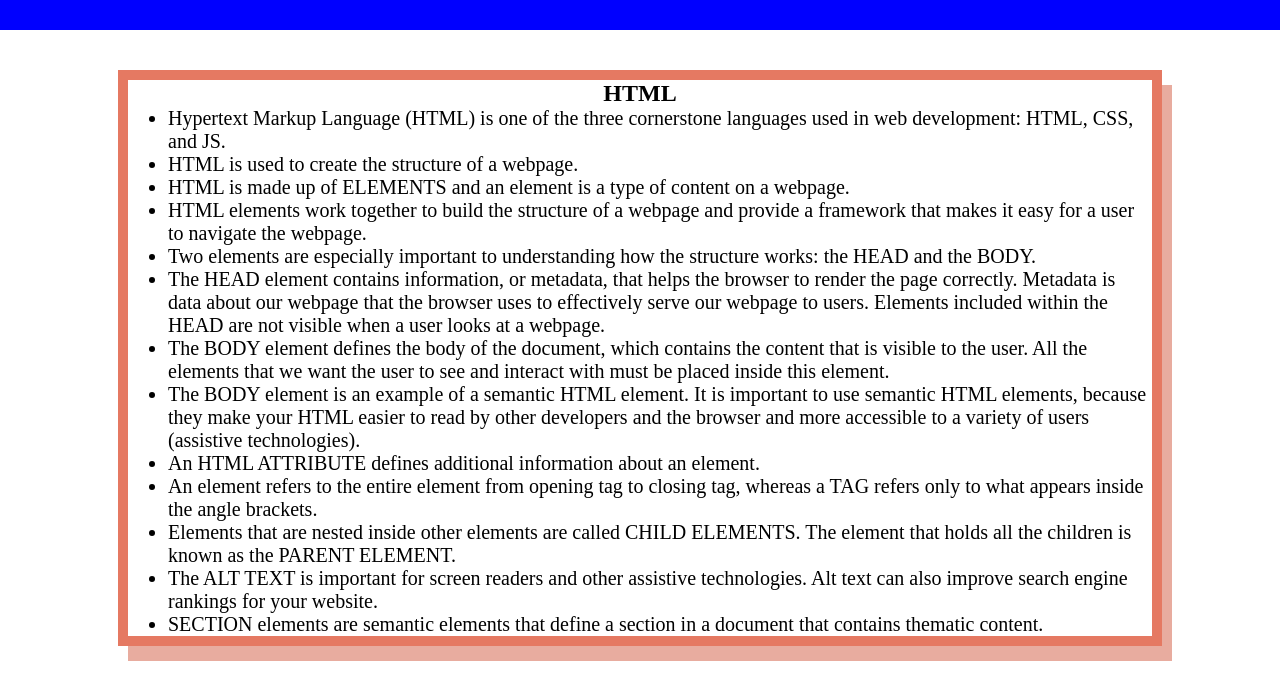
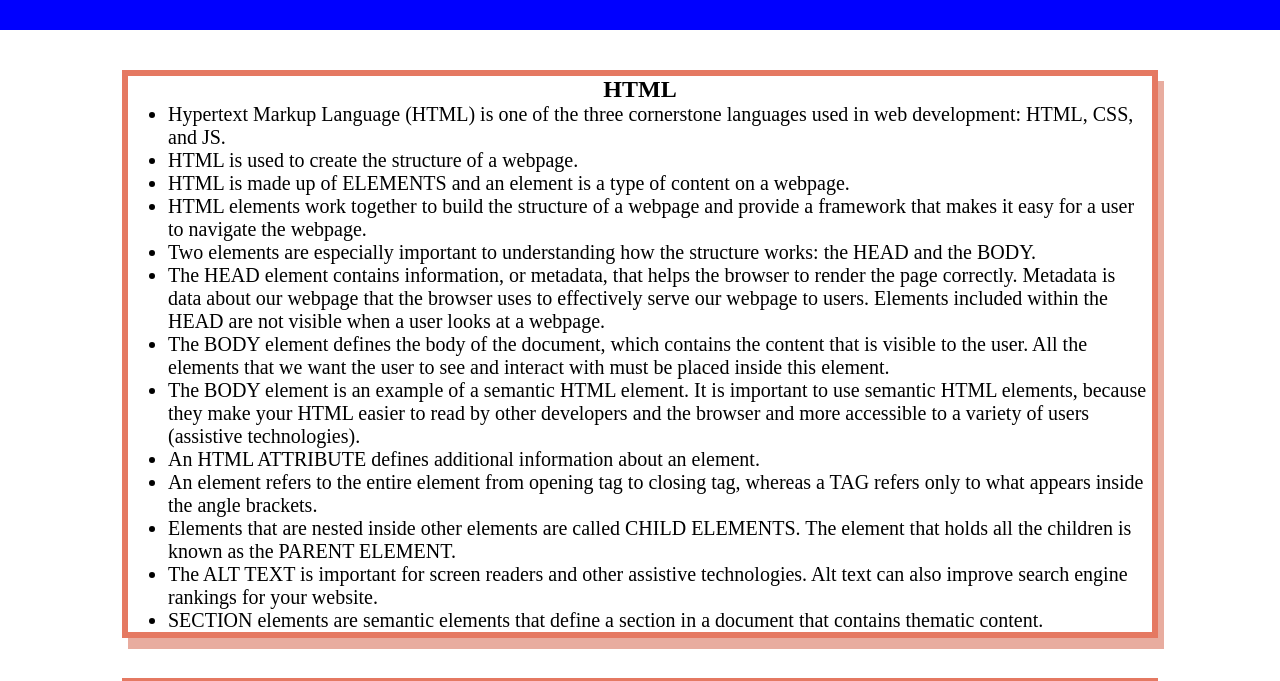
Before and after one commit to giadasponzilli/prework-study-guide, a plain HTML site: page index.html in a window 1280 px wide. Shown: the part 90-771 px from the top of the page. Drawn offline with Linux system fonts and the light colour scheme.

Commit message:
added CSS to project and changed size of card

```diff
--- a/assets/style.css
+++ b/assets/style.css
@@ -36,6 +36,6 @@ p {
   .card {
     width: 80%;
     margin: 40px auto;
-    border: 10px solid #E57962;
-    box-shadow: 10px 15px #e8ac9f;
+    border: 6px solid #E57962;
+    box-shadow: 6px 11px #e8ac9f;
   }
```
